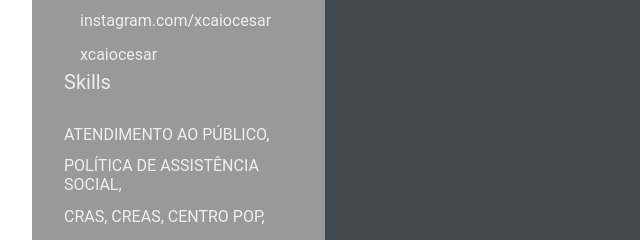
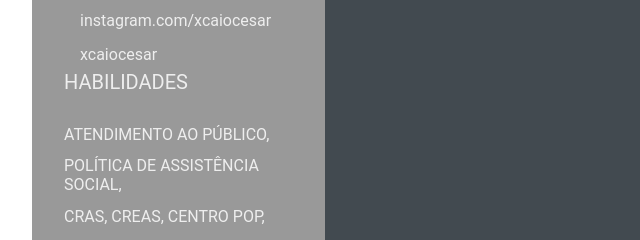
Before and after one commit to xcaiocesar/xcaiocesar.github.io, a plain HTML site: page index.html in a window 1280 px wide. Shown: the part 1592-1832 px from the top of the page, 96-736 px from the left. Drawn offline with Linux system fonts and the light colour scheme.

Commit message:
feature: add index.html

```diff
--- a/index.html
+++ b/index.html
@@ -29,7 +29,7 @@
                     </ul>
                 </div>
                 <div class="skills">
-                    <p class="left-title">Skills</p>
+                    <p class="left-title">HABILIDADES</p>
                     <ul>
                         <li><p>ATENDIMENTO AO PÚBLICO,</p></li>
                         <li><p>POLÍTICA DE ASSISTÊNCIA SOCIAL,</p></li>
```
